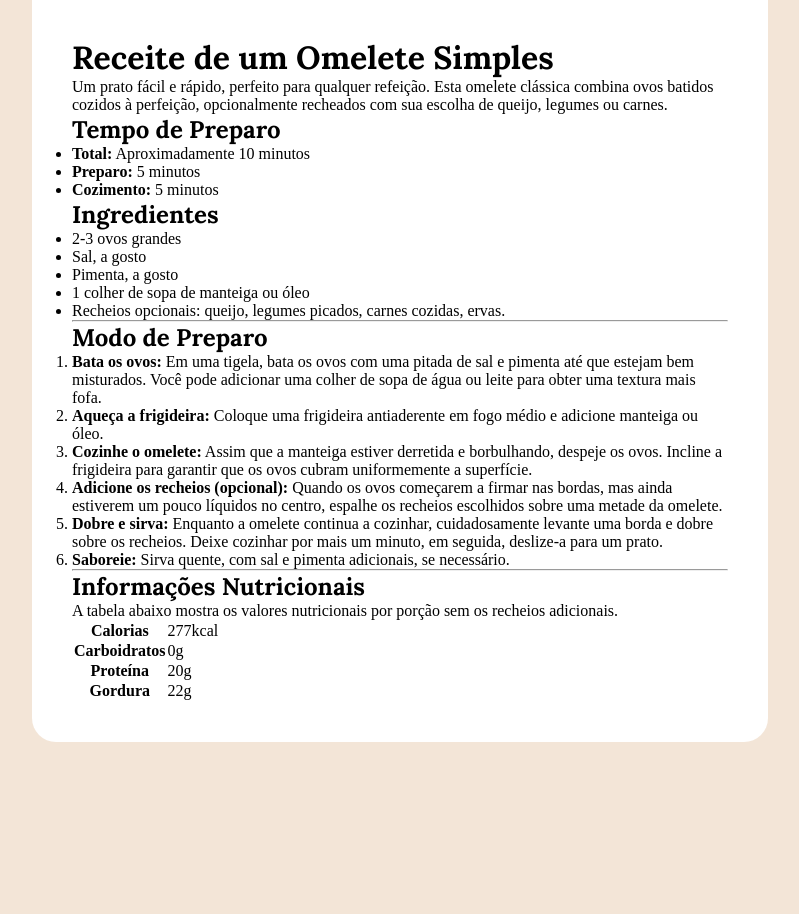
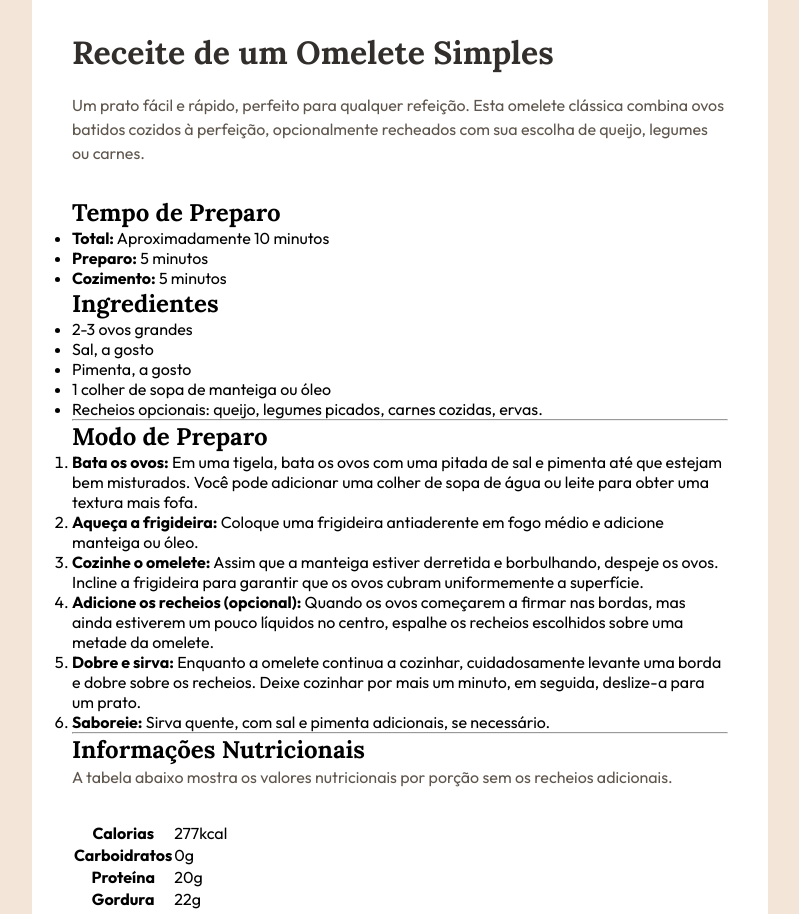
Before and after one commit to CinthiaKarolina/Receita, a plain HTML site: page index.html in a window 1280 px wide. Shown: the part 125-1039 px from the top of the page, without its empty margins (240-1039 px from the left). Before the commit the page ends 931 px from the top, so only its background shows below. Drawn offline with Linux system fonts and the light colour scheme.

Commit message:
Quarto commit do CSS

```diff
--- a/style.css
+++ b/style.css
@@ -26,3 +26,20 @@ div img {
 h1, h2 {
     font-family: 'Lora', serif;
 }
+
+h1 {
+    font: 40px;
+    color: #312e2c;
+    line-height: 100%;
+    margin-bottom: 24px;
+}
+
+p, li, th, td {
+    font-family: 'Outfit', sans-serif;
+}
+
+p {
+    color: #5f564d;
+    line-height: 150%;
+    margin-bottom: 32px;
+}
```
